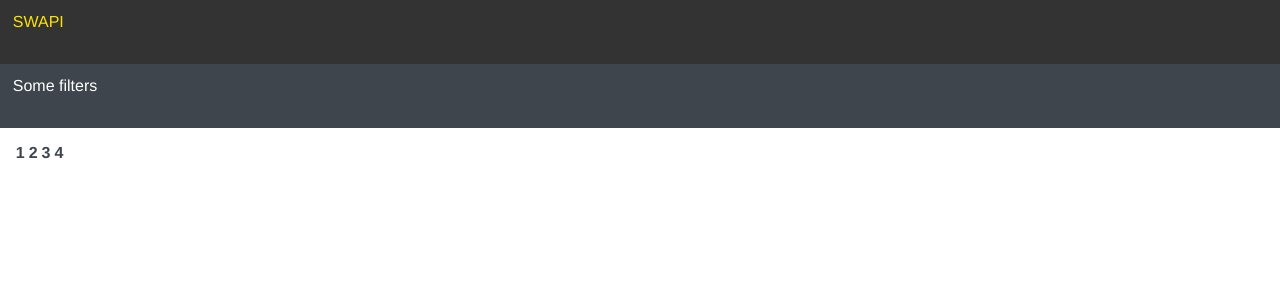
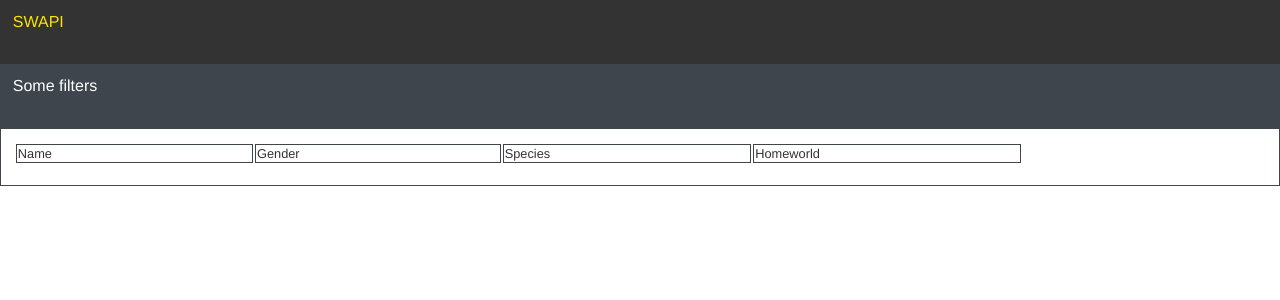
Before and after one commit to FStriewski/Ybmwvi, a React (Create React App) app: page / in a window 1280 px wide. Shown: the top 300 px of the page. Built offline with nearby package versions, Linux system fonts and the light colour scheme; no server answers.

Commit message:
Basic header style

```diff
--- a/src/components/table/TableBody.jsx
+++ b/src/components/table/TableBody.jsx
@@ -34,7 +34,6 @@ class TableBody extends React.Component {
                                 <td >{i.gender}</td>
                                 <td >{i.species}</td>
                                 <td >{i.homeworld}</td>
-
                             </tr>
                         )}
                     </tbody>
--- a/src/components/table/TableHeader.jsx
+++ b/src/components/table/TableHeader.jsx
@@ -10,12 +10,14 @@ export default class TableHeader extends React.Component {
 
             <div className="tableHeaderContainer">
                 <table >
-                    <tr>
-                        <th >1</th>
-                        <th >2</th>
-                        <th>3</th>
-                        <th>4</th>
-                    </tr>
+                    <tbody>
+                        <tr>
+                            <td >Name</td>
+                            <td >Gender</td>
+                            <td >Species</td>
+                            <td >Homeworld</td>
+                        </tr>
+                    </tbody>
                 </table>
             </div>
         )
--- a/src/styles/tableUnit.css
+++ b/src/styles/tableUnit.css
@@ -1,15 +1,23 @@
 .tableHeaderContainer {
     min-height: 2.4em;
+    font-size: 0.8em;
     padding: 1%;
     font-family: helvetica neue, Helvetica, Arial, sans-serif;
     background-color: white;
     color: #3f454c;
+    border: solid 1px #3f454c;
+    border-spacing: 0;
 }
+
+.tableHeaderContainer tbody td {
+    border: solid 1px #3f454c;
+    color: #333333;
+    padding-right: 200px;
+}
+
 .tableBodyContainer {
-
     min-height: 2.4em;
     font-size: 0.8em;
-
     font-family: helvetica neue, Helvetica, Arial, sans-serif;
     background-color: white;
     color: #3f454c;
@@ -21,7 +29,7 @@
     min-width: 100%;
 }
 
-.tableBodyContainer tbody td{
+.tableBodyContainer tbody td {
     border: solid 1px #3f454c;
     color: #333333;
     padding: 1em;
```
Lines whose indentation alone changed are shown as unchanged.
